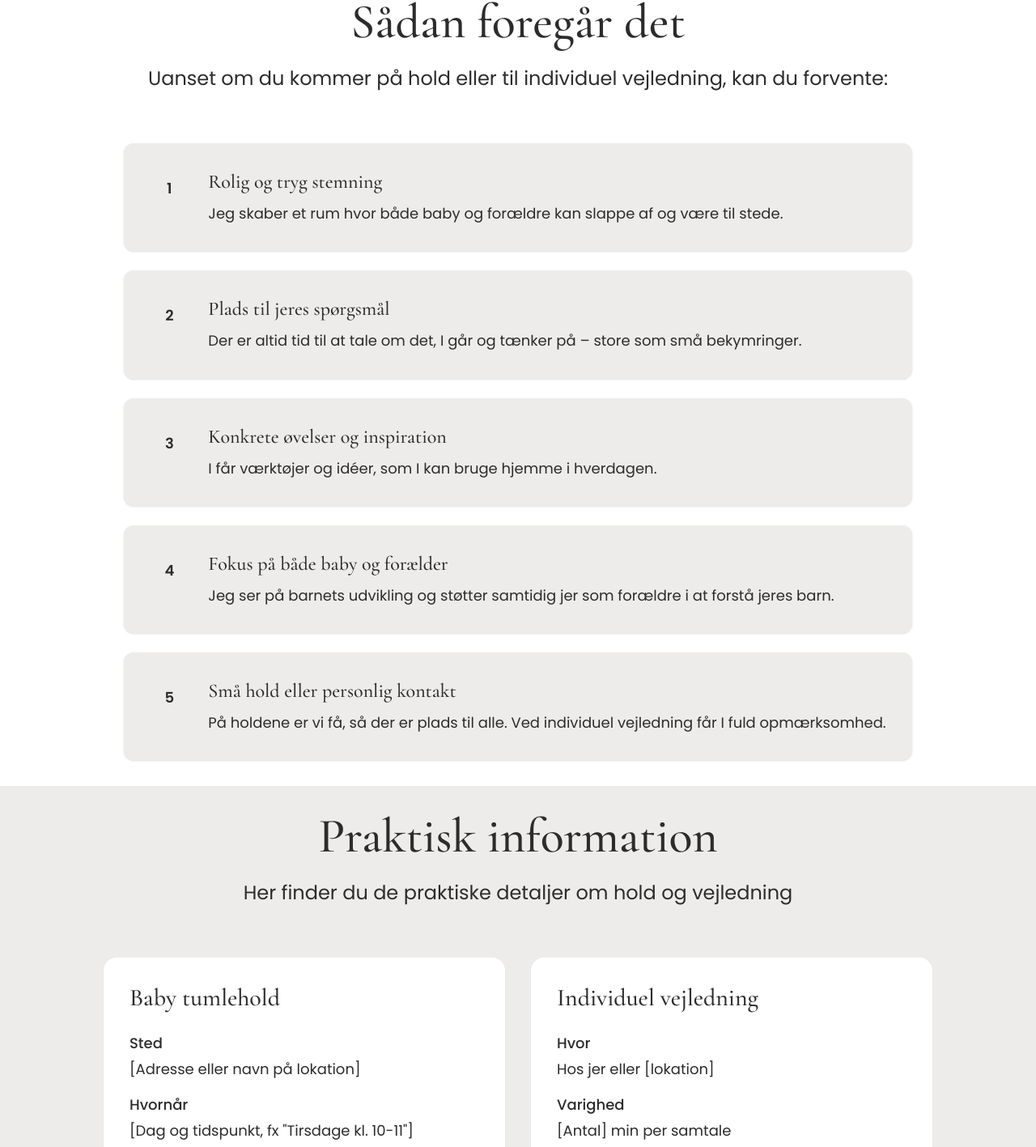
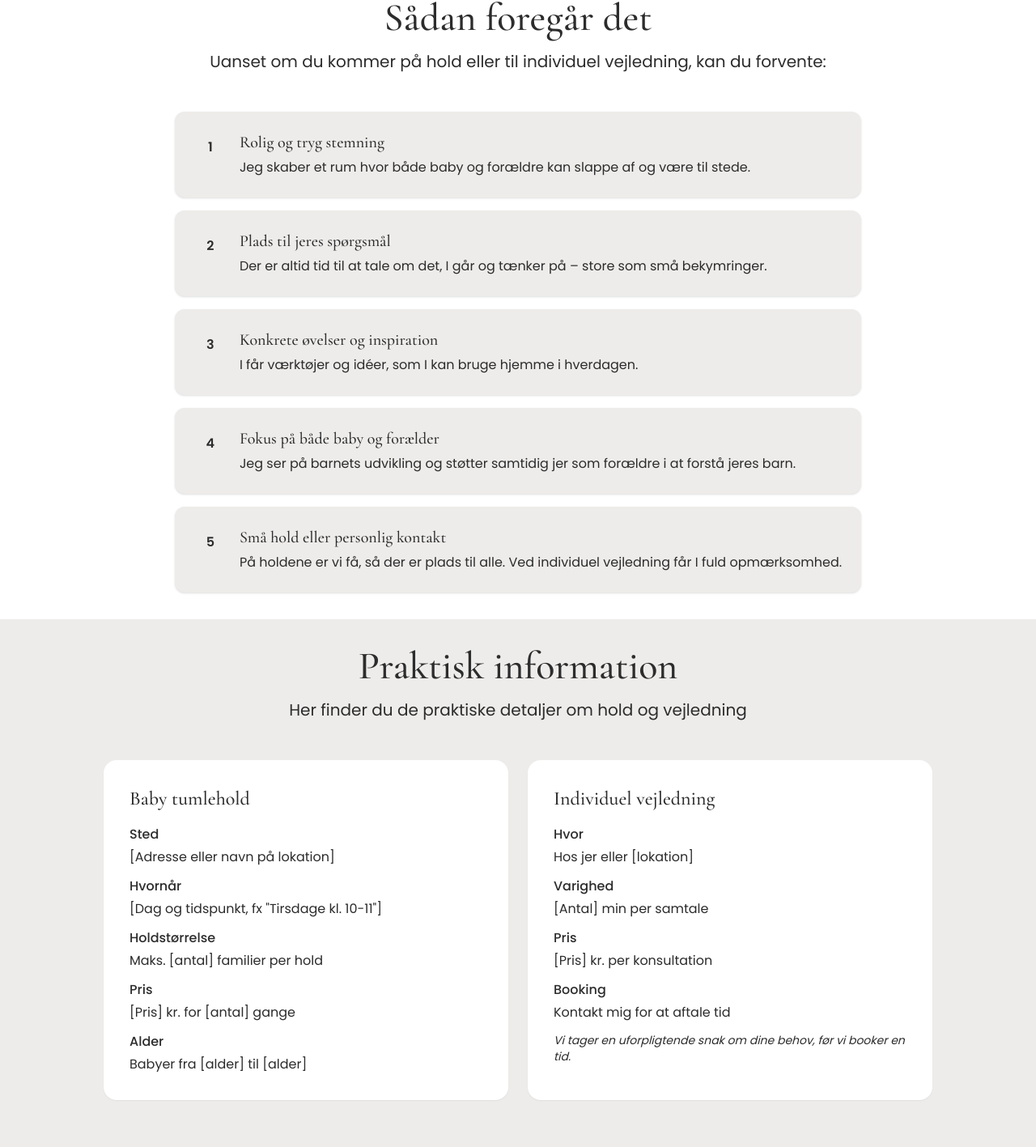
Before and after one commit to Andreasdcd/baby-virksomhed, a Next.js app: page / in a window 1280 px wide. Shown: the part 2435-3852 px from the top of the page at 81% size. Built offline with nearby package versions, Linux system fonts and the light colour scheme.

Commit message:
Reducer størrelse på 'Sådan foregår det' og 'Praktisk information' sektioner og fiks transparent dropdown menu

```diff
--- a/components/Header.tsx
+++ b/components/Header.tsx
@@ -44,7 +44,7 @@ export default function Header() {
 
       {/* Full-screen Dropdown Menu */}
       <div
-        className={`fixed inset-0 top-[73px] bg-white transition-all duration-200 ease-in-out ${
+        className={`fixed inset-0 top-[73px] bg-white z-40 transition-opacity duration-200 ease-in-out ${
           isMenuOpen
             ? "opacity-100 pointer-events-auto"
             : "opacity-0 pointer-events-none"
--- a/components/HowItWorks.tsx
+++ b/components/HowItWorks.tsx
@@ -26,29 +26,29 @@ export default function HowItWorks() {
     <section id="saadan-foregaar-det" className="snap-section bg-white">
       <div className="section-container">
         <div className="max-w-5xl mx-auto">
-          <div className="text-center mb-16">
-            <h2 className="text-4xl md:text-5xl lg:text-6xl mb-6 text-text-primary font-heading">
+          <div className="text-center mb-12">
+            <h2 className="text-3xl md:text-4xl lg:text-5xl mb-4 text-text-primary font-heading">
               Sådan foregår det
             </h2>
-            <p className="text-xl md:text-2xl text-text-primary/60">
+            <p className="text-lg md:text-xl text-text-primary/60">
               Uanset om du kommer på hold eller til individuel vejledning, kan du forvente:
             </p>
           </div>
 
-          <div className="space-y-6">
+          <div className="space-y-4">
             {features.map((feature, index) => (
               <div
                 key={index}
-                className="bg-background rounded-xl p-8 shadow-sm flex items-start gap-6 hover:shadow-md transition-all"
+                className="bg-background rounded-xl p-6 shadow-sm flex items-start gap-4 hover:shadow-md transition-all"
               >
-                <div className="flex-shrink-0 w-12 h-12 bg-primary/10 rounded-full flex items-center justify-center text-primary font-semibold text-lg">
+                <div className="flex-shrink-0 w-10 h-10 bg-primary/10 rounded-full flex items-center justify-center text-primary font-semibold">
                   {index + 1}
                 </div>
                 <div>
-                  <h3 className="text-2xl mb-2 text-text-primary font-heading">
+                  <h3 className="text-xl mb-1 text-text-primary font-heading">
                     {feature.title}
                   </h3>
-                  <p className="text-text-primary/60 leading-relaxed text-lg">
+                  <p className="text-text-primary/60 leading-relaxed">
                     {feature.description}
                   </p>
                 </div>
--- a/components/PracticalInfo.tsx
+++ b/components/PracticalInfo.tsx
@@ -3,23 +3,23 @@ export default function PracticalInfo() {
     <section id="praktisk-info" className="snap-section bg-background">
       <div className="section-container">
         <div className="max-w-5xl mx-auto">
-          <div className="text-center mb-16">
-            <h2 className="text-4xl md:text-5xl lg:text-6xl mb-6 text-text-primary font-heading">
+          <div className="text-center mb-12">
+            <h2 className="text-3xl md:text-4xl lg:text-5xl mb-4 text-text-primary font-heading">
               Praktisk information
             </h2>
-            <p className="text-xl md:text-2xl text-text-primary/60">
+            <p className="text-lg md:text-xl text-text-primary/60">
               Her finder du de praktiske detaljer om hold og vejledning
             </p>
           </div>
 
-          <div className="grid md:grid-cols-2 gap-8">
+          <div className="grid md:grid-cols-2 gap-6">
             {/* Baby tumlehold */}
             <div className="card">
-              <h3 className="text-3xl mb-6 text-text-primary font-heading">
+              <h3 className="text-2xl mb-4 text-text-primary font-heading">
                 Baby tumlehold
               </h3>
 
-              <div className="space-y-4 text-text-primary/60 text-lg">
+              <div className="space-y-3 text-text-primary/60">
                 <div>
                   <p className="font-medium text-text-primary mb-1">Sted</p>
                   <p>[Adresse eller navn på lokation]</p>
@@ -49,11 +49,11 @@ export default function PracticalInfo() {
 
             {/* Individuel vejledning */}
             <div className="card">
-              <h3 className="text-3xl mb-6 text-text-primary font-heading">
+              <h3 className="text-2xl mb-4 text-text-primary font-heading">
                 Individuel vejledning
               </h3>
 
-              <div className="space-y-4 text-text-primary/60 text-lg">
+              <div className="space-y-3 text-text-primary/60">
                 <div>
                   <p className="font-medium text-text-primary mb-1">Hvor</p>
                   <p>Hos jer eller [lokation]</p>
@@ -75,7 +75,7 @@ export default function PracticalInfo() {
                 </div>
 
                 <div>
-                  <p className="text-sm text-text-primary/50 italic mt-4">
+                  <p className="text-sm text-text-primary/50 italic mt-3">
                     Vi tager en uforpligtende snak om dine behov,
                     før vi booker en tid.
                   </p>
@@ -85,8 +85,8 @@ export default function PracticalInfo() {
           </div>
 
           {/* Kontakt info box */}
-          <div className="mt-12 bg-primary/10 rounded-xl p-8 text-center">
-            <p className="text-text-primary/70 mb-4 text-lg">
+          <div className="mt-8 bg-primary/10 rounded-xl p-6 text-center">
+            <p className="text-text-primary/70 mb-3">
               Har du spørgsmål til praktiske detaljer eller vil du høre mere?
             </p>
             <a href="#kontakt" className="btn-primary inline-block">
```
